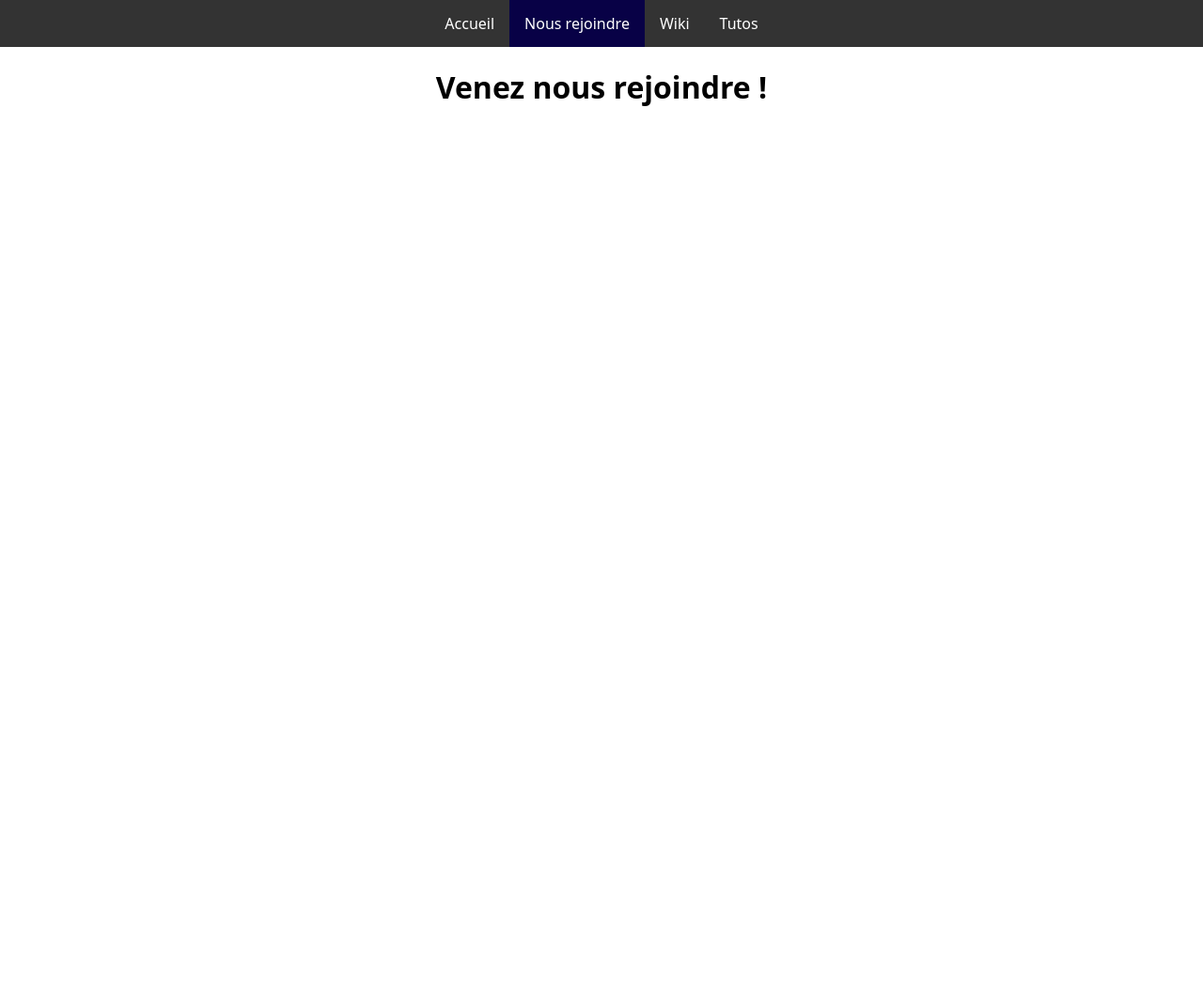
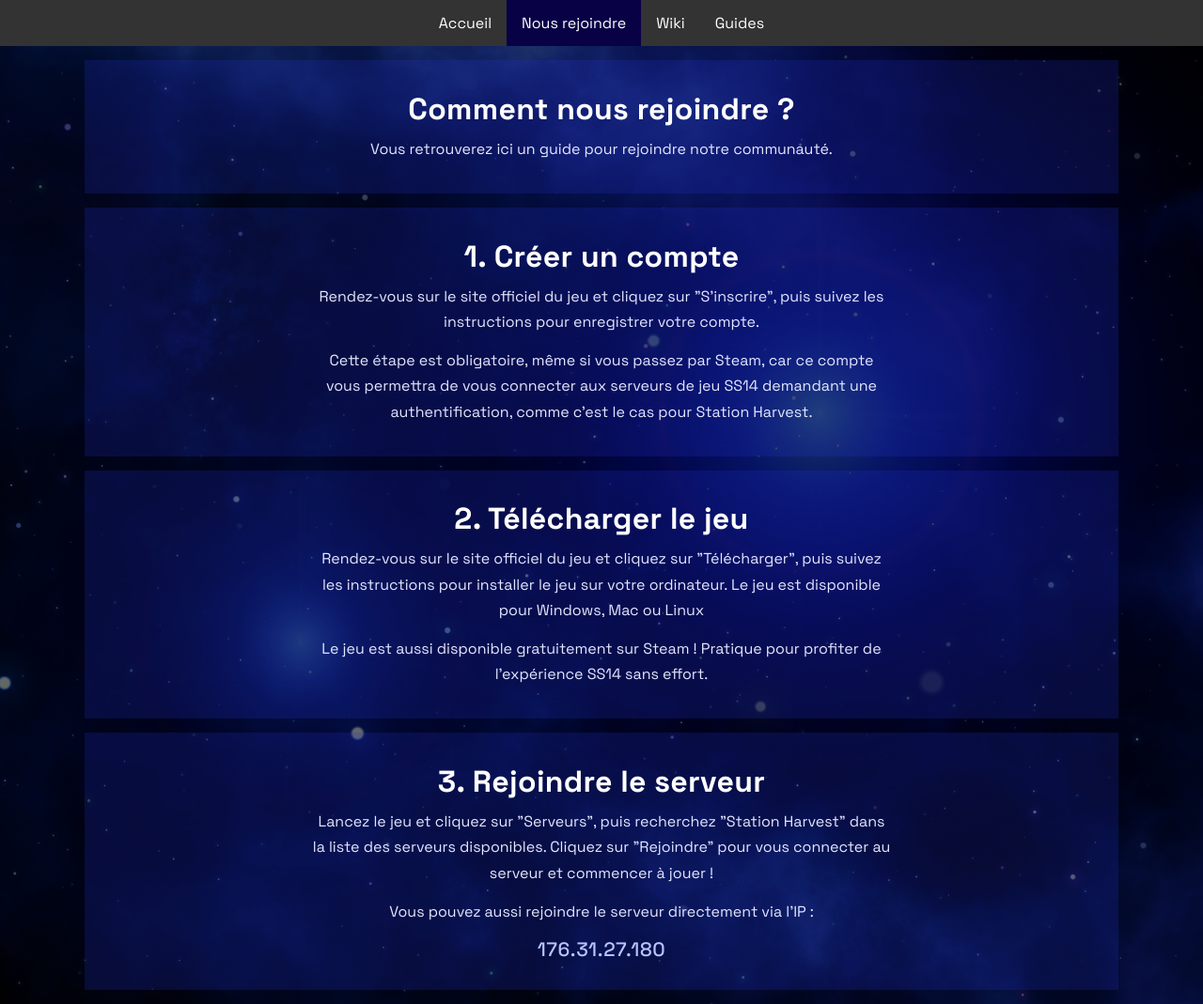
Before and after one commit to eazeon/harvest-website, a plain HTML site: page nous-rejoindre.html in a window 1280 px wide. Shown: the whole page at 94% size. Before the commit the page ends 800 px from the top, so only its background shows below. Drawn offline with Linux system fonts and the light colour scheme; files whose address does not match are found by name.

Commit message:
Enhance nous-rejoindre.html with metadata and content
Added meta tags for character set, viewport, and description. Updated navigation links and added instructions for joining the community.

```diff
--- a/nous-rejoindre.html
+++ b/nous-rejoindre.html
@@ -1,18 +1,44 @@
 <!DOCTYPE html>
 <html lang="fr">
-<title>
-    Station Harvest - Nous rejoindre
-</title>
 <head>
+    <meta charset="UTF-8">
+    <meta name="viewport" content="width=device-width, initial-scale=1">
+    <meta name="description" content="Station Harvest est un serveur de jeu Space Station 14 en français FR, jeu axé sur le RP et la communauté.">
+    <title>Station Harvest - Nous rejoindre</title>
+    <link rel="icon" type="image/x-icon" href="favicon.ico">
     <link rel="stylesheet" href="main.css">
+    <link rel="preconnect" href="https://fonts.googleapis.com">
+    <link rel="preconnect" href="https://fonts.gstatic.com" crossorigin>
+    <link href="https://fonts.googleapis.com/css2?family=Space+Grotesk:wght@400;500;700&display=swap" rel="stylesheet">
+</head>
+<body class="fixed-bg">
     <ul>
-    <li><a href="index.html">Accueil</a></li>
-    <li><a class="active" href="nous-rejoindre.html">Nous rejoindre</a></li>
-    <li><a href="wiki.html">Wiki</a></li>
-    <li><a href="tutos.html">Tutos</a></li>
+        <li><a href="index.html">Accueil</a></li>
+        <li><a class="active" href="nous-rejoindre.html">Nous rejoindre</a></li>
+        <li><a href="https://wiki.stationharvest.fr" target="_blank" rel="noopener noreferrer">Wiki</a></li>
+        <li><a href="guides.html">Guides</a></li>
     </ul>
-</head>
-<body>
-    <p><h1> Venez nous rejoindre !</h1></p>
+
+    <div class="page-container">
+        <h1> Comment nous rejoindre ? </h1>
+        <h3> Vous retrouverez ici un guide pour rejoindre notre communauté.</h3>
+    </div>
+
+    <div class="page-container-wide page-container">
+        <h1> 1. Créer un compte </h1>
+        <h3> Rendez-vous sur le site officiel du jeu et cliquez sur "S'inscrire", puis suivez les instructions pour enregistrer votre compte. </h3>
+        <h3> Cette étape est obligatoire, même si vous passez par Steam, car ce compte vous permettra de vous connecter aux serveurs de jeu SS14 demandant une authentification, comme c'est le cas pour Station Harvest.</h3>
+    </div>
+    <div class="page-container-wide page-container">
+        <h1> 2. Télécharger le jeu </h1>
+        <h3> Rendez-vous sur le site officiel du jeu et cliquez sur "Télécharger", puis suivez les instructions pour installer le jeu sur votre ordinateur. Le jeu est disponible pour Windows, Mac ou Linux</h3>
+        <h3> Le jeu est aussi disponible gratuitement sur Steam ! Pratique pour profiter de l'expérience SS14 sans effort.</h3>
+    </div>
+    <div class="page-container-wide page-container">
+        <h1> 3. Rejoindre le serveur </h1>
+        <h3> Lancez le jeu et cliquez sur "Serveurs", puis recherchez "Station Harvest" dans la liste des serveurs disponibles. Cliquez sur "Rejoindre" pour vous connecter au serveur et commencer à jouer !</h3>
+        <h3> Vous pouvez aussi rejoindre le serveur directement via l'IP :</h3>
+        <h2> 176.31.27.180 </h2>
+    </div>
 </body>
 </html>
```
